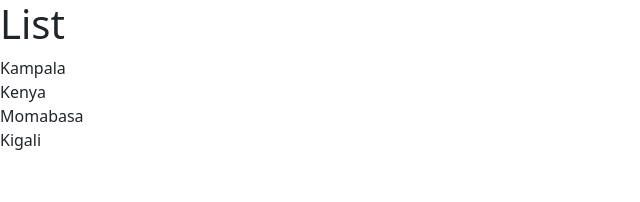
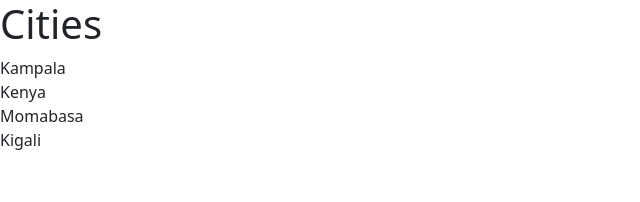
Before and after one commit to mayanjer/react-app, a React (Vite) app: page / in a window 1280 px wide. Shown: the top 202 px of the page, without its empty margins (0-640 px from the left). Built offline with nearby package versions, Linux system fonts and the light colour scheme.

Commit message:
added props

```diff
--- a/src/App.tsx
+++ b/src/App.tsx
@@ -8,7 +8,9 @@
 
 function App() {
 
-  return <div><ListGroup/></div>
+  const items = [ "Kampala","Kenya", "Momabasa" ,"Kigali" ]
+
+  return <div><ListGroup items = {items}  heading = "Cities" /></div>
 }
 
 export default App
--- a/src/components/ListGroup.tsx
+++ b/src/components/ListGroup.tsx
@@ -1,21 +1,16 @@
 import { useState } from "react";
 
-function ListGroup() {
+interface Props {
+    items: string[];
+    heading: string;
+}
 
-    let items = [
-        "Kampala",
-        "Kenya",
-        "Momabasa",
-        "Kigali"
-    ]
+function ListGroup({ items, heading }: Props) {
 
     const [selectedItem, setSelectedItem] = useState(-1)
-
-
-
     return (
       <>
-        <h1>List</h1>
+        <h1>{heading}</h1>
         {items.length === 0 && <p>No items found</p>}
         <ul className="list-group">
           {items.map((item, index) => (
```
